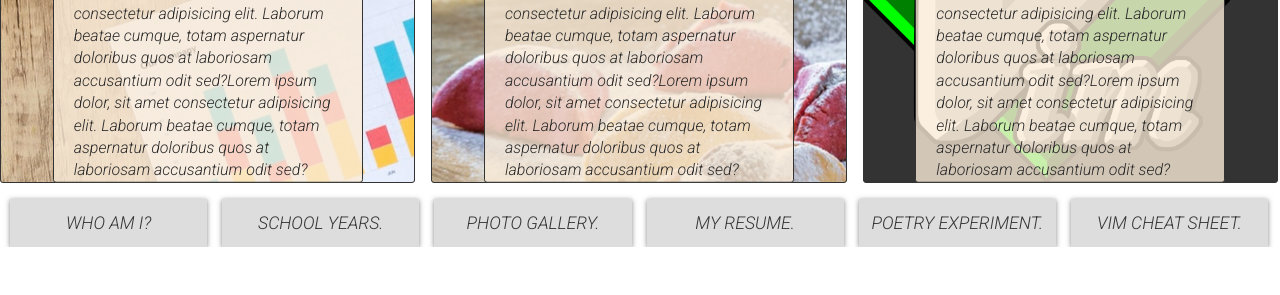
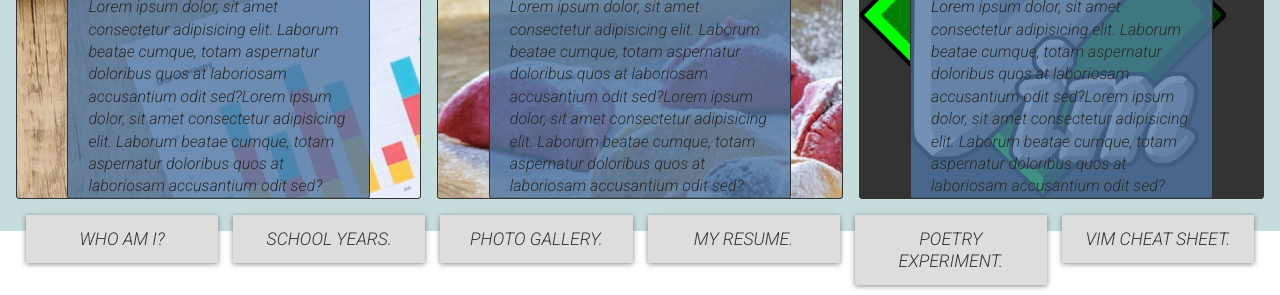
Before and after one commit to yanportnoy/yankele.com_js_modern, a plain HTML site: page indes.html in a window 1280 px wide. Shown: the part 569-864 px from the top of the page. Before the commit the page ends 816 px from the top, so only its background shows below. Drawn offline with Linux system fonts and the light colour scheme.

Commit message:
202109092304

```diff
--- a/style.css
+++ b/style.css
@@ -15,6 +15,7 @@
 html,
 body {
   font-family: "Roboto", sans-serif;
+  font-style: bold;
   width: 100%;
   height: 100%;
 
@@ -23,10 +24,13 @@ body {
 .content {
   top: 0;
   left: 0;
-  padding-right: 2px;
+  height: 100vh;
+  padding: 1rem;
+
   display: grid;
   grid-template-rows: repeat(2, 1fr);
   gap: 1rem;
+  background-color: rgb(198, 221, 221);
 
   /* border: 1px solid red; */
 }
@@ -44,6 +48,7 @@ body {
   box-shadow: 4px 4px var(--shadow);
   background-color: #333;
   text-shadow: 3px #1d1818;
+  box-shadow: 2px var(--dark);
 }
 
 .myCont {
@@ -54,10 +59,10 @@ body {
   width: 75%;
   top: 80%;
   transform: translateY(-70%);
-  background-color: rgba(250, 235, 215, 0.8);
+  background-color: rgba(78, 117, 161, 0.8);
   border: 1px solid #333;
   border-radius: 3px;
-  box-shadow: var(--dark);
+
   color: #2a2a2a;
   /* border: 2px solid green;*/
 }
@@ -91,7 +96,7 @@ body {
   background-size: cover;
   background-position: -50px;
 }
-
+/* "https://lh3.googleusercontent.com/yfjy0WXblhG6CFUUsOEi3GfHu2JVIbMXzYa9yTyj3974aWsTJWYuteAbjZK30jG2lcmMDSKlLh_MMEkaUAoHjWe07rGD88CtilU65ySrIvVEmFVgUciJaU2DBp0NgakudNJNFkHi3ZQ=w1920-h1080" */
 .who:hover {
   background-image: url("img/meandkey.jpg");
   background-size: cover;
@@ -113,6 +118,19 @@ body {
 .film {
   background-image: url(img/film.jpg);
   background-position: -50px;
+}
+.film:hover {
+  background-image: url("https://lh3.googleusercontent.com/yfjy0WXblhG6CFUUsOEi3GfHu2JVIbMXzYa9yTyj3974aWsTJWYuteAbjZK30jG2lcmMDSKlLh_MMEkaUAoHjWe07rGD88CtilU65ySrIvVEmFVgUciJaU2DBp0NgakudNJNFkHi3ZQ=w1920-h1080");
+  background-size: cover;
+  background-repeat: no-repeat;
+  background-position: 0;
+}
+
+.film:hover > div > p {
+  display: none;
+}
+.film:hover > div > h1 {
+  display: none;
 }
 .school {
   background-image: url(img/school.jpg);
@@ -141,6 +159,7 @@ body {
   padding: 0;
   padding-left: 10px;
   padding-right: 10px;
+  padding-bottom: 10px;
   list-style: none;
   grid-template-columns: repeat(6, 1fr);
 }
```
